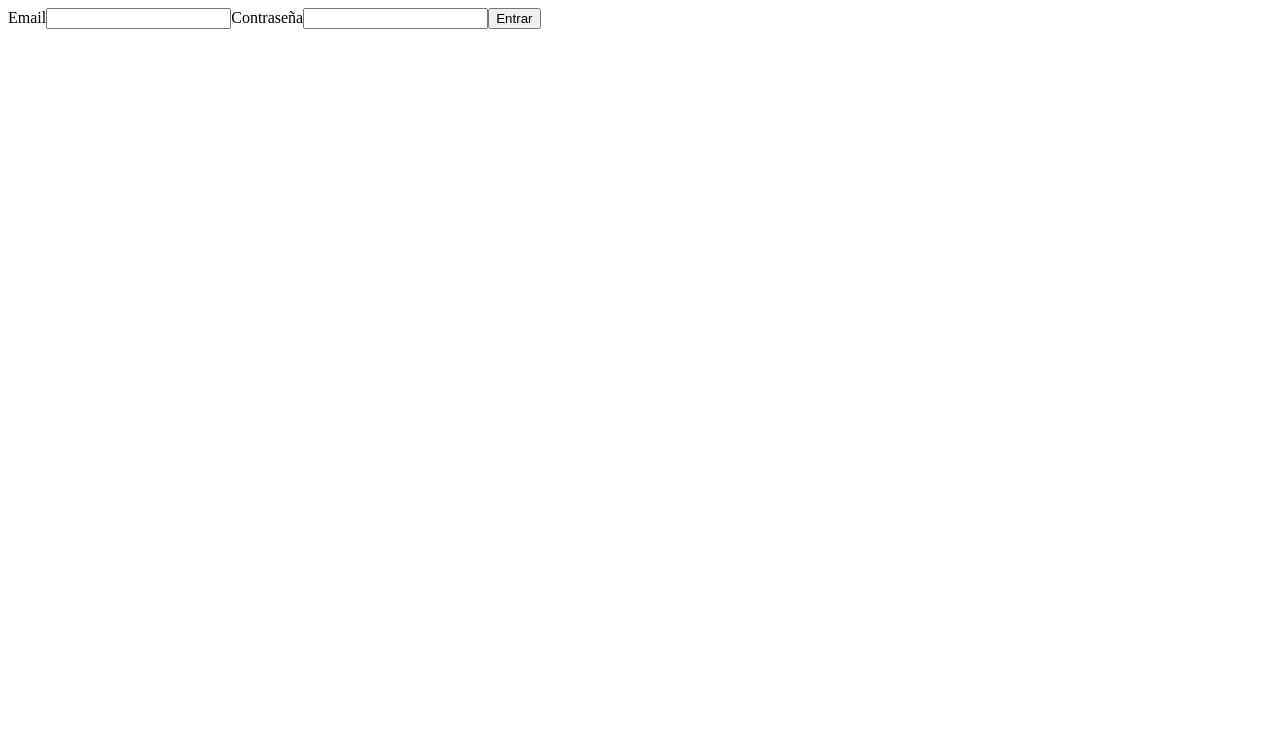
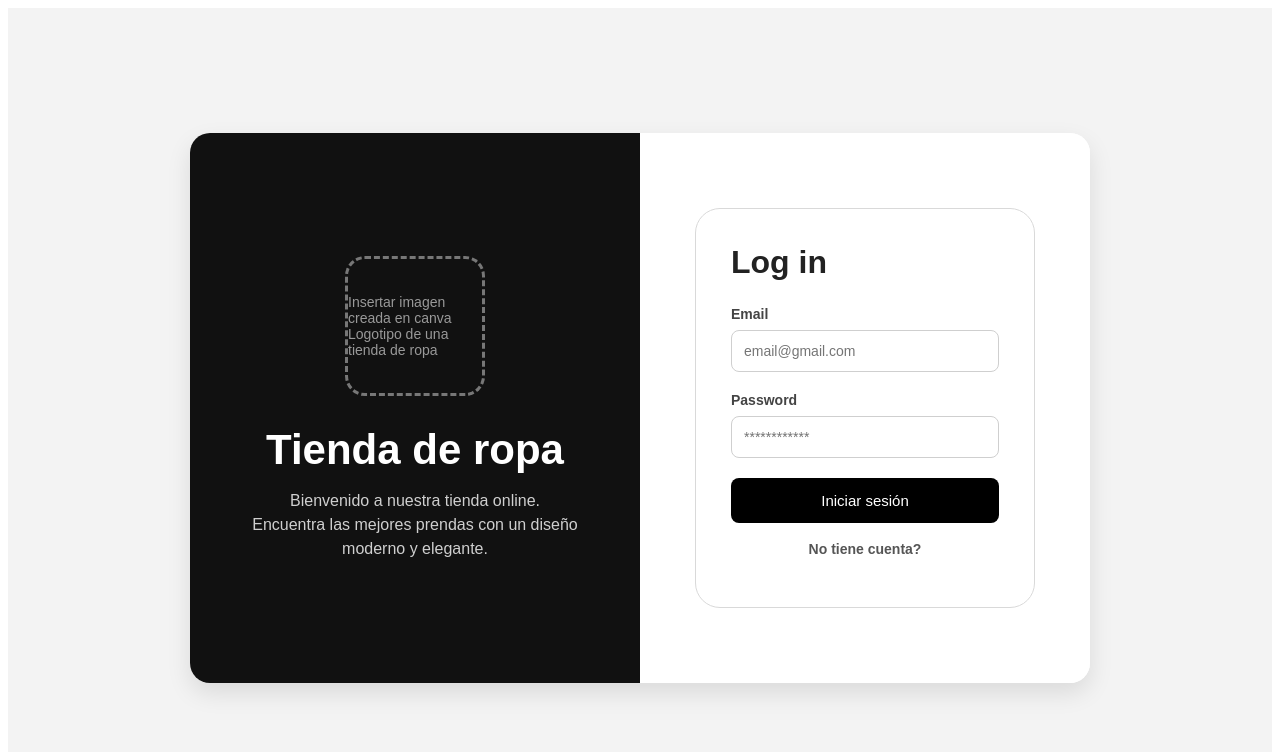
Before and after one commit to Jesuss-07/AppTiendaRopaDAM, an Angular app in the folder Frontend/apptienda/: page /login in a window 1280 px wide. Shown: the top 752 px of the page. Built offline with nearby package versions, Linux system fonts and the light colour scheme.

Commit message:
Se decoro el login todavia no funcional los botones

```diff
--- a/Frontend/apptienda/src/app/pages/login/login.component.css
+++ b/Frontend/apptienda/src/app/pages/login/login.component.css
@@ -0,0 +1,182 @@
+*{
+    margin: 0;
+    padding: 0;
+    box-sizing: border-box;
+    font-family: Arial, Helvetica, sans-serif;
+}
+
+body{
+    height: 100vh;
+    background: #f3f3f3;
+    display: flex;
+    justify-content: center;
+    align-items: center;
+}
+
+.container{
+    width: 900px;
+    height: 550px;
+    background: white;
+    border-radius: 20px;
+    overflow: hidden;
+    display: flex;
+    box-shadow: 0 10px 25px rgba(0,0,0,0.1);
+}
+
+/* ===== PANEL DEL LOGOTIPO ===== */
+
+.left{
+    width: 50%;
+    background: #111;
+    color: white;
+
+    display: flex;
+    flex-direction: column;
+    justify-content: center;
+    align-items: center;
+
+    padding: 40px;
+}
+
+.logo{
+    width: 140px;
+    height: 140px;
+
+    border: 3px dashed #777;
+    border-radius: 20px;
+
+    display: flex;
+    justify-content: center;
+    align-items: center;
+
+    margin-bottom: 30px;
+
+    color: #999;
+    font-size: 14px;
+}
+
+.left h1{
+    font-size: 42px;
+    margin-bottom: 15px;
+    text-align: center;
+}
+
+.left p{
+    text-align: center;
+    color: #cfcfcf;
+    line-height: 1.5;
+}
+
+/* ===== PANEL DE INICIO DE SESIÓN ===== */
+
+.derecha{
+    width: 50%;
+
+    display: flex;
+    justify-content: center;
+    align-items: center;
+
+    background: white;
+}
+
+.login-box{
+    width: 340px;
+
+    border: 1px solid #d9d9d9;
+    border-radius: 25px;
+
+    padding: 35px;
+}
+
+.login-box h2{
+    font-size: 32px;
+    margin-bottom: 25px;
+    color: #222;
+}
+
+.input-group{
+    margin-bottom: 20px;
+}
+
+.input-group label{
+    display: block;
+    margin-bottom: 8px;
+
+    font-size: 14px;
+    font-weight: bold;
+
+    color: #444;
+}
+
+.input-group input{
+    width: 100%;
+    padding: 12px;
+
+    border: 1px solid #cfcfcf;
+    border-radius: 8px;
+
+    outline: none;
+
+    font-size: 14px;
+}
+
+.btn{
+    width: 100%;
+    padding: 14px;
+
+    border: none;
+    border-radius: 8px;
+
+    background: black;
+    color: white;
+
+    font-size: 15px;
+
+    cursor: pointer;
+
+    margin-bottom: 18px;
+
+    transition: 0.3s;
+}
+
+.btn:hover{
+    background: #222;
+}
+
+.registro-text{
+    text-align: center;
+    font-size: 14px;
+    margin-bottom: 15px;
+    color: #555;
+}
+
+.registro-text a{
+    color: inherit;
+    text-decoration: none;
+    font-weight: bold;
+}
+
+.registro-text a:hover{
+    text-decoration: underline;
+}
+
+/* ===== RESPONSIVE ===== */
+
+@media(max-width: 900px){
+
+    .container{
+        width: 95%;
+        height: auto;
+        flex-direction: column;
+    }
+
+    .left,
+    .right{
+        width: 100%;
+        padding: 40px 20px;
+    }
+
+    .left{
+        min-height: 250px;
+    }
+}
--- a/Frontend/apptienda/src/app/pages/login/login.component.html
+++ b/Frontend/apptienda/src/app/pages/login/login.component.html
@@ -1,9 +1,70 @@
-<form (ngSubmit)="onLogin()">
-  <label for="email">Email</label>
-  <input type="email" id="email" name="email" [(ngModel)]="email" required>
+<!DOCTYPE html>
+<html lang="es">
+<head>
+  <meta charset="UTF-8">
+  <meta name="viewport" content="width=device-width, initial-scale=1.0">
 
-  <label for="password">Contraseña</label>
-  <input type="password" id="password" name="password" [(ngModel)]="password" required>
+  <title>Tienda de ropa</title>
 
-  <button type="submit">Entrar</button>
-</form>
+  <!-- CONEXIÓN CON CSS -->
+  <link rel="stylesheet" href="./login.component.css">
+</head>
+
+<body>
+
+  <div class="container">
+
+    <!-- PANEL DEL LOGOTIPO -->
+
+    <div class="left">
+
+      <div class="logo">
+        Insertar imagen creada en canva Logotipo de una tienda de ropa
+      </div>
+
+      <!-- Poner nombre de la tienda de Ropa -->
+      <h1>Tienda de ropa</h1>
+
+      <p>
+        Bienvenido a nuestra tienda online.
+        <br>
+        Encuentra las mejores prendas con un diseño moderno y elegante.
+      </p>
+
+    </div>
+
+    <!-- PANEL DE INICIO DE SESIÓN -->
+
+    <div class="derecha">
+
+      <div class="login-box">
+
+        <h2>Log in</h2>
+
+        <div class="input-group">
+          <label>Email</label>
+          <input type="email" placeholder="email@gmail.com">
+        </div>
+
+        <div class="input-group">
+          <label>Password</label>
+          <input type="password" placeholder="************">
+        </div>
+
+        <button class="btn">
+          Iniciar sesión
+        </button>
+
+        <!-- Poner un enlace a una página en la que te de opcion de ser Cliente o Vendedor -->
+        <div class="registro-text">
+          <a href="registro">No tiene cuenta?</a>
+        </div>
+
+      </div>
+
+    </div>
+
+  </div>
+
+</body>
+</html>
--- a/Frontend/apptienda/src/app/pages/login/login.component.ts
+++ b/Frontend/apptienda/src/app/pages/login/login.component.ts
@@ -1,19 +1,24 @@
-import { Component } from "@angular/core";
-import { AuthService } from "../../services/auth.service";
-import { FormsModule } from "@angular/forms";
-import { Router } from "@angular/router";
+import { Component } from '@angular/core';
+import { FormsModule } from '@angular/forms';
+import { Router } from '@angular/router';
+
+
+import { AuthService } from '../../services/auth.service';
 
 @Component({
-  selector: "app-login",
-  templateUrl: "./login.component.html",
-  styleUrls: ["./login.component.css"],
+  selector: 'app-login',
   standalone: true,
-  imports: [FormsModule]
+  templateUrl: './login.component.html',
+  styleUrls: ['./login.component.css'],
+  imports: [
+    FormsModule
+  ]
 })
 export class LoginComponent {
 
   email: string = "";
   password: string = "";
+  mensajeError: string = "";
 
   constructor(
     private authService: AuthService,
@@ -21,7 +26,6 @@ export class LoginComponent {
   ) {}
 
   onLogin() {
-
     const usuario = {
       email: this.email,
       password: this.password
@@ -29,13 +33,8 @@ export class LoginComponent {
 
     this.authService.login(usuario).subscribe({
       next: (res: any) => {
-
-        console.log("Login correcto", res);
-
         this.authService.guardarToken(res.token);
-
         const rol = this.authService.getRol();
-        console.log("Rol:", rol);
 
         if (rol === "CLIENTE") {
           this.router.navigate(['/cliente']);
@@ -45,9 +44,9 @@ export class LoginComponent {
           this.router.navigate(['/']);
         }
       },
-
-      error: (err) => {
-        console.log("Error en login", err);
+      error: (error) => {
+        console.log("Error en login", error);
+        this.mensajeError = "Credenciales incorrectas";
       }
     });
   }
```
